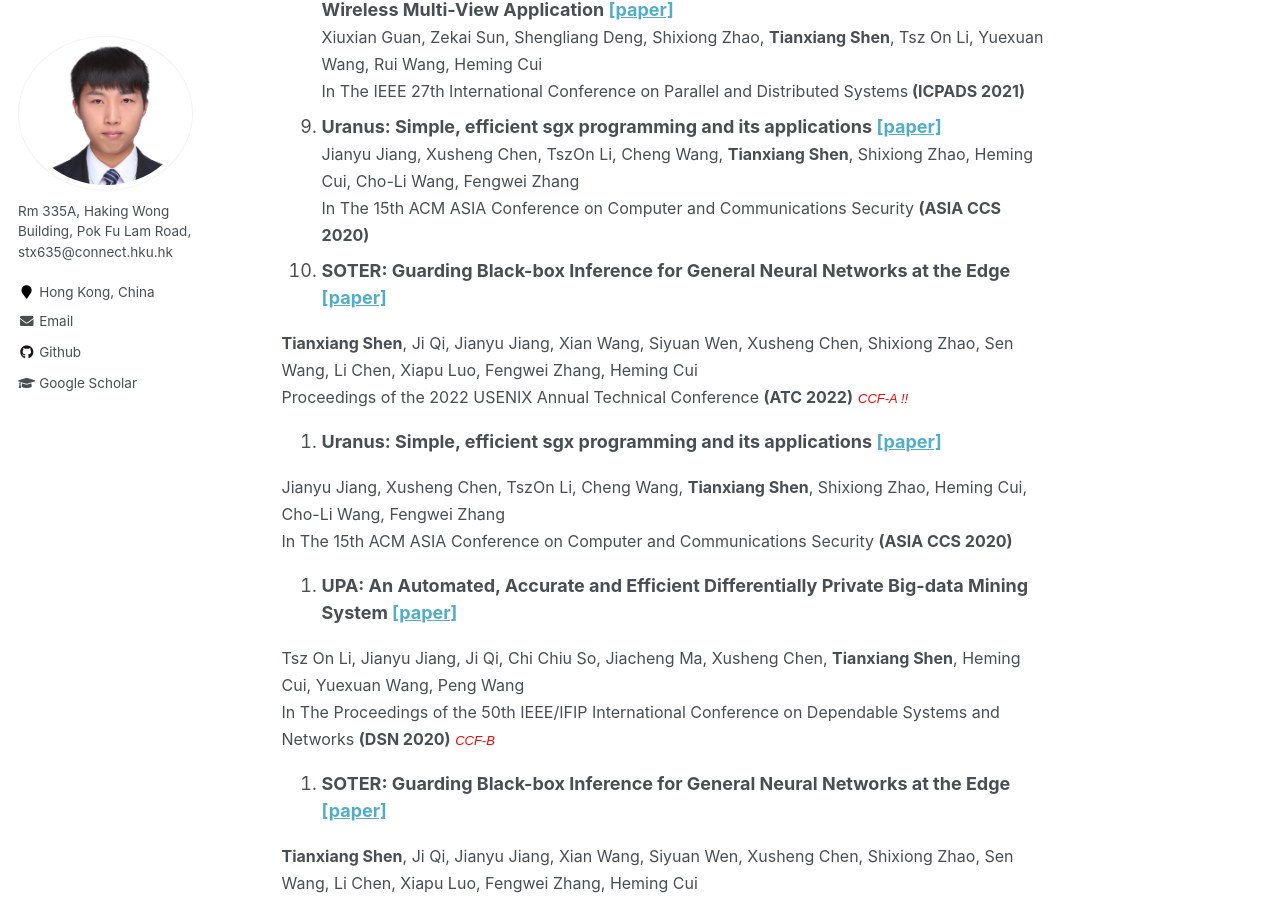
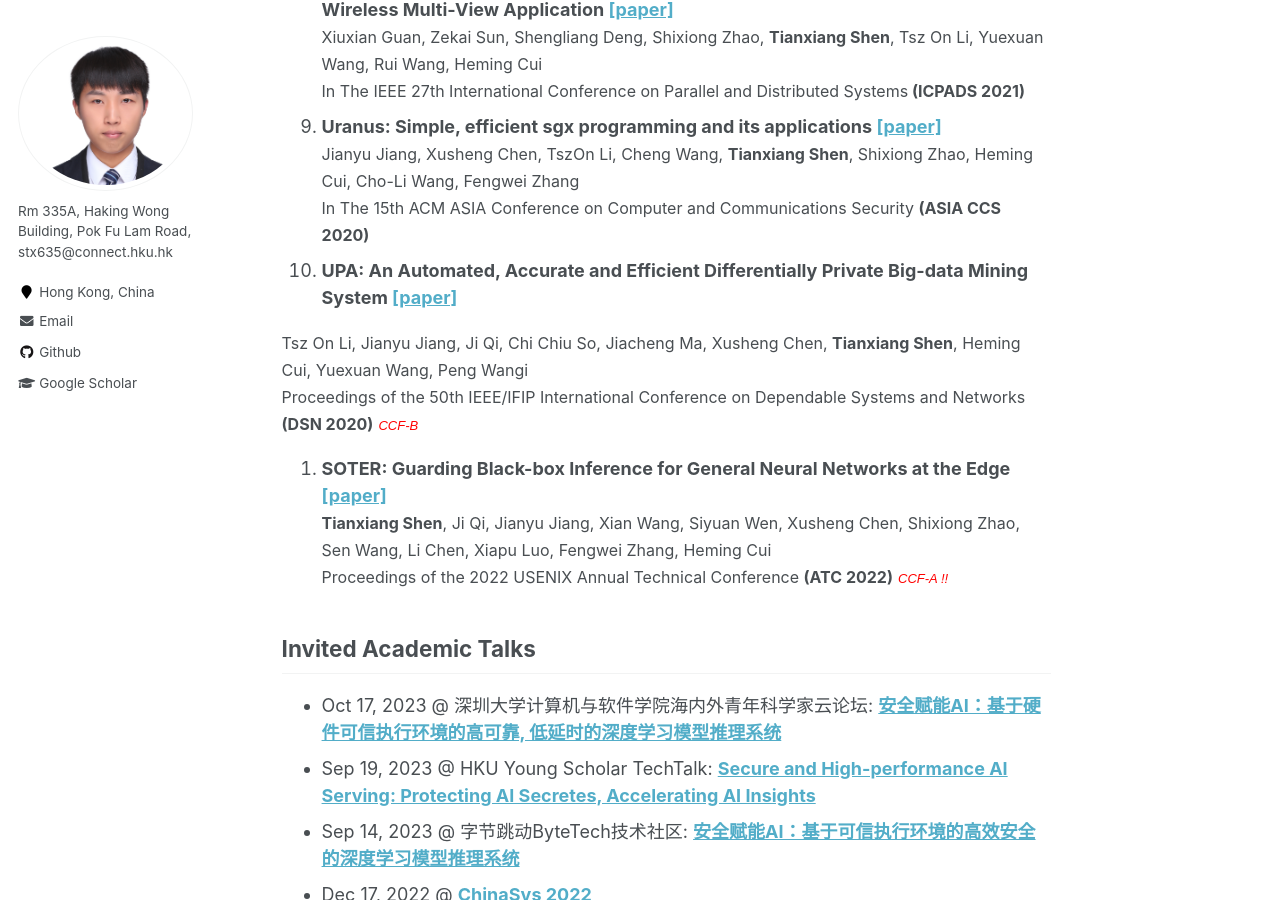
Before and after one commit to tianxiang999/tianxiang999.github.io, a Jekyll site: the page built from _pages/about.md, in a window 1280 px wide and 900 px high, scrolled down 1591 px. Built offline with Jekyll 4.4.1, drawn with Linux system fonts in a browser that asks for light colours; comment, search, counter and statistics services are not loaded.

Commit message:
Update about.md

```diff
--- a/_pages/about.md
+++ b/_pages/about.md
@@ -83,35 +83,17 @@ Publications
    Fengwei Zhang<br>In The 15th ACM ASIA Conference on Computer and Communications
    Security <strong>(ASIA CCS 2020)</strong></font>
 
-10. <strong>SOTER: Guarding Black-box Inference for General Neural Networks at the Edge [[paper]](https://www.usenix.org/system/files/atc22-shen.pdf)</strong>
+10. <strong>UPA: An Automated, Accurate and Efficient Differentially Private Big-data Mining System [[paper]](https://i.cs.hku.hk/~heming/papers/dsn20-upa.pdf)</strong>
+  <br>
+   <font size="3">Tsz On Li, Jianyu Jiang, Ji Qi, Chi Chiu So, Jiacheng Ma, Xusheng Chen, <strong>Tianxiang Shen</strong>, Heming Cui, Yuexuan Wang, Peng Wangi<br>Proceedings of the 50th IEEE/IFIP International Conference on Dependable Systems and Networks <strong>(DSN 2020)</strong></font><font size="2" face="arial"
+   color="red"><i>CCF-B</i></font>
+
+
+1. <strong>SOTER: Guarding Black-box Inference for General Neural Networks at the Edge [[paper]](https://www.usenix.org/system/files/atc22-shen.pdf)</strong>
   <br>
    <font size="3"><strong>Tianxiang Shen</strong>, Ji Qi, Jianyu Jiang, Xian
    Wang, Siyuan Wen, Xusheng Chen, Shixiong Zhao, Sen Wang, Li Chen, Xiapu Luo,
-   Fengwei Zhang, Heming Cui<br>Proceedings of the 2022 USENIX Annual Technical
-   Conference <strong>(ATC 2022)</strong></font><font size="2" face="arial"
-   color="red"><i>CCF-A !!</i></font>
-
-
-10. <strong>Uranus: Simple, efficient sgx programming and its applications [[paper]](https://i.cs.hku.hk/~heming/papers/asiaccs20-uranus.pdf)</strong>
-  <br>
-   <font size="3">Jianyu Jiang, Xusheng Chen, TszOn Li, Cheng Wang,
-   <strong>Tianxiang Shen</strong>, Shixiong Zhao, Heming Cui, Cho-Li Wang,
-   Fengwei Zhang<br>In The 15th ACM ASIA Conference on Computer and Communications
-   Security <strong>(ASIA CCS 2020)</strong></font>
-
-10. <strong>UPA: An Automated, Accurate and Efficient Differentially Private Big-data Mining System [[paper]](https://i.cs.hku.hk/~heming/papers/dsn20-upa.pdf)</strong>
-  <br>
-   <font size="3">Tsz On Li, Jianyu Jiang, Ji Qi, Chi Chiu So, Jiacheng Ma, Xusheng Chen, <strong>Tianxiang Shen</strong>, Heming Cui, Yuexuan Wang, Peng Wang<br>In The Proceedings of the 50th IEEE/IFIP International Conference on Dependable Systems and Networks <strong>(DSN 2020)</strong> </font><font size="2" face="arial" color="red"><i>CCF-B</i></font>
-
-10. <strong>SOTER: Guarding Black-box Inference for General Neural Networks at the Edge [[paper]](https://www.usenix.org/system/files/atc22-shen.pdf)</strong>
-  <br>
-   <font size="3"><strong>Tianxiang Shen</strong>, Ji Qi, Jianyu Jiang, Xian
-   Wang, Siyuan Wen, Xusheng Chen, Shixiong Zhao, Sen Wang, Li Chen, Xiapu Luo,
-   Fengwei Zhang, Heming Cui<br>Proceedings of the 2022 USENIX Annual Technical
-   Conference <strong>(ATC 2022)</strong></font><font size="2" face="arial"
-   color="red"><i>CCF-A !!</i></font>
-
-
+   Fengwei Zhang, Heming Cui<br>Proceedings of the 2022 USENIX Annual Technical Conference <strong>(ATC 2022)</strong></font><font size="2" face="arial" color="red"><i>CCF-A !!</i></font>
 
 Invited Academic Talks
 -----
```
